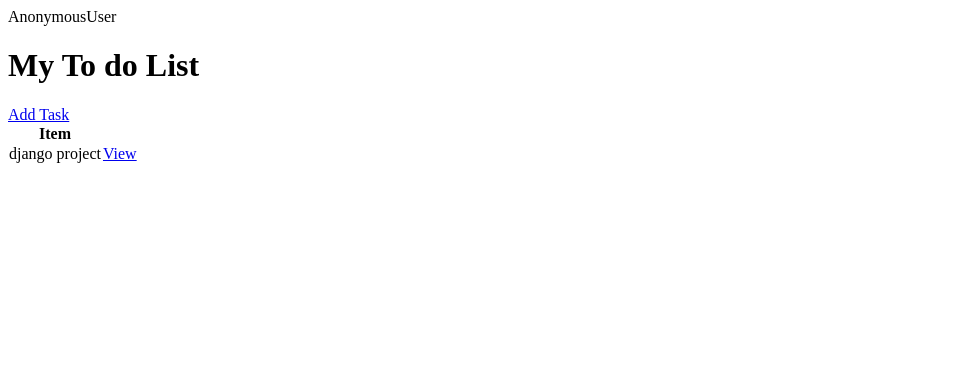
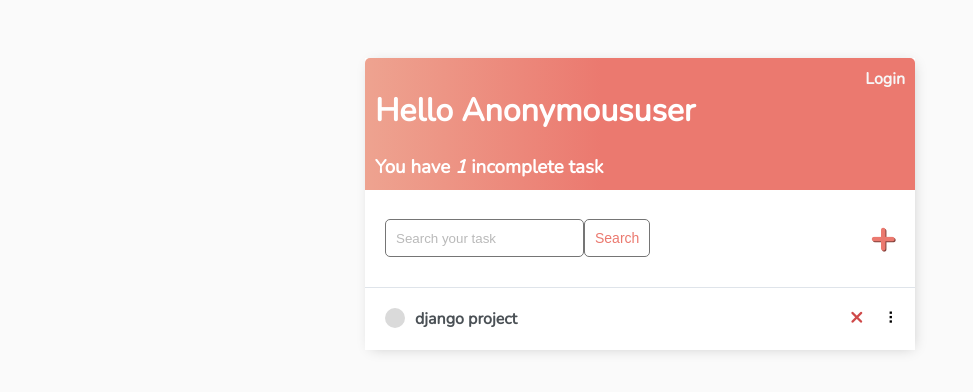
Before and after one commit to bereket-7/Django_todo_list, a Django app: template base/templates/base/task_list.html in a window 1280 px wide. Shown: the top 392 px of the page, without its empty margins (0-973 px from the left). Run offline with Django 5.2, Linux system fonts and the light colour scheme; data comes from the database, SQL or seed files in the repository; the template is opened without the code that fills it: values that come from a table or form of the project are taken from there, most other values are stand-ins (such as "Sample title", 1, 10 or a date in 2020).

Commit message:
task list updated

```diff
--- a/base/templates/base/task_list.html
+++ b/base/templates/base/task_list.html
@@ -1,19 +1,84 @@
-<p>{{ request.user }}</p>
+{% extends 'base/main.html' %} {% block content %}
 
-<h1>My To do List</h1>
-<a href="{% url 'task-create' %}">Add Task<a>
+<script src="https://cdn.jsdelivr.net/npm/sortablejs@latest/Sortable.min.js"></script>
+<div class="header-bar">
+    <div>
+        <h1>Hello {{request.user|title}}</h1>
+        <h3 style="margin:0">You have <i>{{count}}</i> incomplete task{{ count|pluralize:"s" }}</h3>
+    </div>
 
-<table cellspacing="0">
-    <tr>
-        <th>Item</th>
-        <th></th>
-    </tr>
+    {% if request.user.is_authenticated %}
+    <a href="{% url 'logout' %}">Logout</a> {% else %}
+    <a href="{% url 'login' %}">Login</a> {% endif %}
+</div>
+
+
+<div id="search-add-wrapper">
+    <form method="GET" style="display: flex;">
+        <input type='text' name='search-area' placeholder="Search your task" value="{{search_input}}">
+        <input class="button" type="submit" value='Search'>
+    </form>
+    {% if tasks|length > 0 %}
+    <a id="add-link" href="{% url 'task-create' %}">&#x2b;</a>
+    {% endif %}
+</div>
+
+
+
+<form style="display: none;" id="reorderForm" method="post" action="{% url 'task-reorder' %}">
+    {% csrf_token %}
+    <input type="hidden" id="positionInput" name="position">
+</form>
+
+
+<div id="tasklist" class="task-items-wrapper">
     {% for task in tasks %}
-    <tr>
-        <td>{{task.title}}</td>
-        <td><a href="{% url 'task' task.id %}">View</a></td>
-    </tr>
-    {%  empty  %}
-    <h3>No items in the list</h3>
+    <div class="task-wrapper" data-position="{{task.pk}}">
+        <div class="task-title">
+            {% if task.complete %}
+            <div class="task-complete-icon"></div>
+            <i><s><a href="{% url 'task-update' task.id %}">{{task}}</a></s></i> {% else %}
+            <div class="task-incomplete-icon"></div>
+            <a href="{% url 'task-update' task.id %}">{{task}}</a> {% endif %}
+        </div>
+        <div class="task-controls">
+            <a class="delete-link" href="{% url 'task-delete' task.id %}">&#215;</a>
+            <span class="handle">&nbsp;&#10247;</span>
+        </div>
+    </div>
+
+    {% empty %}
+    <div style="text-align: center; padding-bottom: 10px; line-height: 1em;">
+        <h3>No new tasks are created.</h3>
+        <h3>Create a <a style="text-decoration: none; color: #e53935;" href="{% url 'task-create' %}">New task</a> ! </h3>
+    </div>
     {% endfor %}
-</table>
+</div>
+
+<script>
+    var taskList = document.getElementById("tasklist");
+    var reorderForm = document.getElementById("reorderForm");
+    var positionInput = document.getElementById("positionInput");
+
+    let sortable = Sortable.create(taskList, {
+        handle: '.handle',
+        ghostClass: 'dropArea',
+        chosenClass: 'selectedTask',
+
+    });
+
+    function reordering() {
+        const rows = document.getElementsByClassName("task-wrapper");
+        let pos = [];
+        for (let row of rows) {
+            pos.push(row.dataset.position);
+        }
+        console.log(pos.join(","))
+        positionInput.value = pos.join(',');
+        reorderForm.submit();
+    }
+
+    document.ondrop = reordering
+</script>
+
+{% endblock content %}
```
